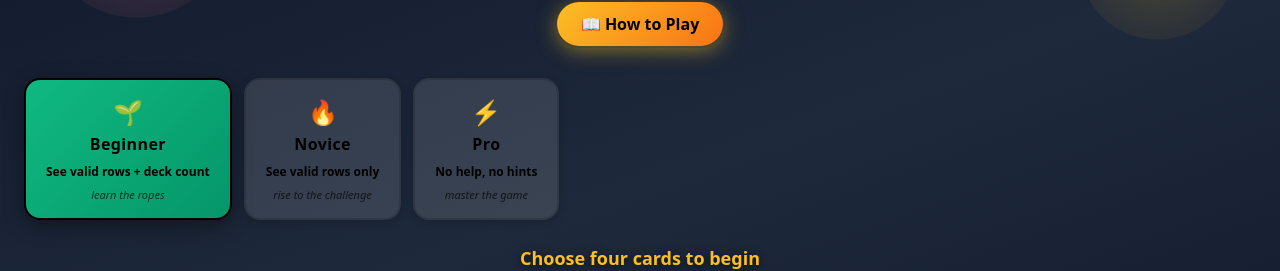
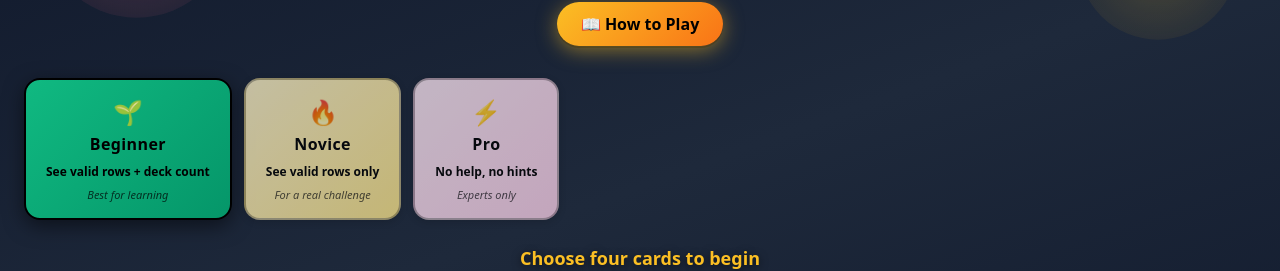
Before and after one commit to terryjj8-sketch/chasing-20, a React (Vite) app: page / in a window 1280 px wide. Shown: the part 266-537 px from the top of the page. Built offline with nearby package versions, Linux system fonts and the light colour scheme; no server answers.

Commit message:
File changes

```diff
--- a/src/components/game/SetupPhase.jsx
+++ b/src/components/game/SetupPhase.jsx
@@ -49,9 +49,9 @@ export default function SetupPhase({ drawPile, onComplete }) {
   };
 
   const difficultyStyles = {
-    easy:   { bg: 'linear-gradient(135deg, #10b981, #059669)', emoji: '🌱', tagline: 'learn the ropes', textColor: '#000' },
-    medium: { bg: 'linear-gradient(135deg, #f59e0b, #d97706)', emoji: '🔥', tagline: 'rise to the challenge', textColor: '#000' },
-    hard:   { bg: 'linear-gradient(135deg, #ec4899, #be185d)', emoji: '⚡', tagline: 'master the game', textColor: '#fff' },
+    easy:   { activeBg: 'linear-gradient(135deg, #10b981, #059669)', inactiveBg: 'linear-gradient(135deg, #d1fae5, #a7f3d0)', emoji: '🌱', tagline: 'Best for learning', textColor: '#000' },
+    medium: { activeBg: 'linear-gradient(135deg, #f59e0b, #d97706)', inactiveBg: 'linear-gradient(135deg, #fef3c7, #fde68a)', emoji: '🔥', tagline: 'For a real challenge', textColor: '#000' },
+    hard:   { activeBg: 'linear-gradient(135deg, #ec4899, #be185d)', inactiveBg: 'linear-gradient(135deg, #fce7f3, #fbcfe8)', emoji: '⚡', tagline: 'Experts only', textColor: '#000' },
   };
 
   return (
@@ -133,10 +133,11 @@ export default function SetupPhase({ drawPile, onComplete }) {
               whileTap={{ scale: 0.97 }}
               className="flex flex-col items-center px-5 py-4 rounded-2xl border-2 transition-all duration-200 flex-1 sm:flex-none relative overflow-hidden"
               style={{
-                borderColor: active ? '#000' : 'rgba(0,0,0,0.15)',
-                background: active ? style.bg : 'rgba(255,255,255,0.12)',
-                boxShadow: active ? '0 6px 20px rgba(0,0,0,0.4)' : '0 2px 8px rgba(0,0,0,0.2)',
-                color: active ? style.textColor : '#000',
+                borderColor: active ? '#000' : 'rgba(0,0,0,0.3)',
+                background: active ? style.activeBg : style.inactiveBg,
+                boxShadow: active ? '0 6px 20px rgba(0,0,0,0.5)' : '0 2px 8px rgba(0,0,0,0.2)',
+                color: '#000',
+                opacity: active ? 1 : 0.75,
               }}
             >
               <span className="text-2xl mb-1">{style.emoji}</span>
```
